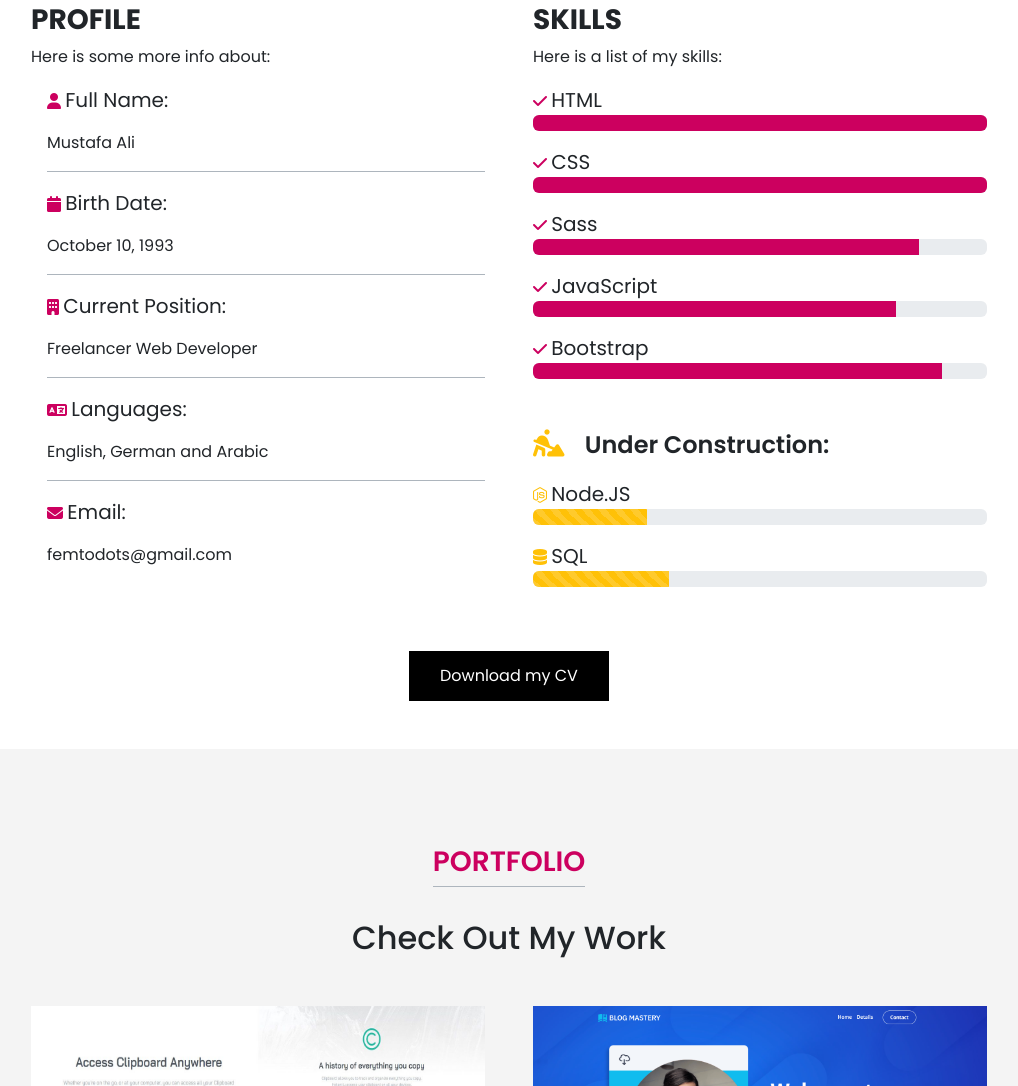
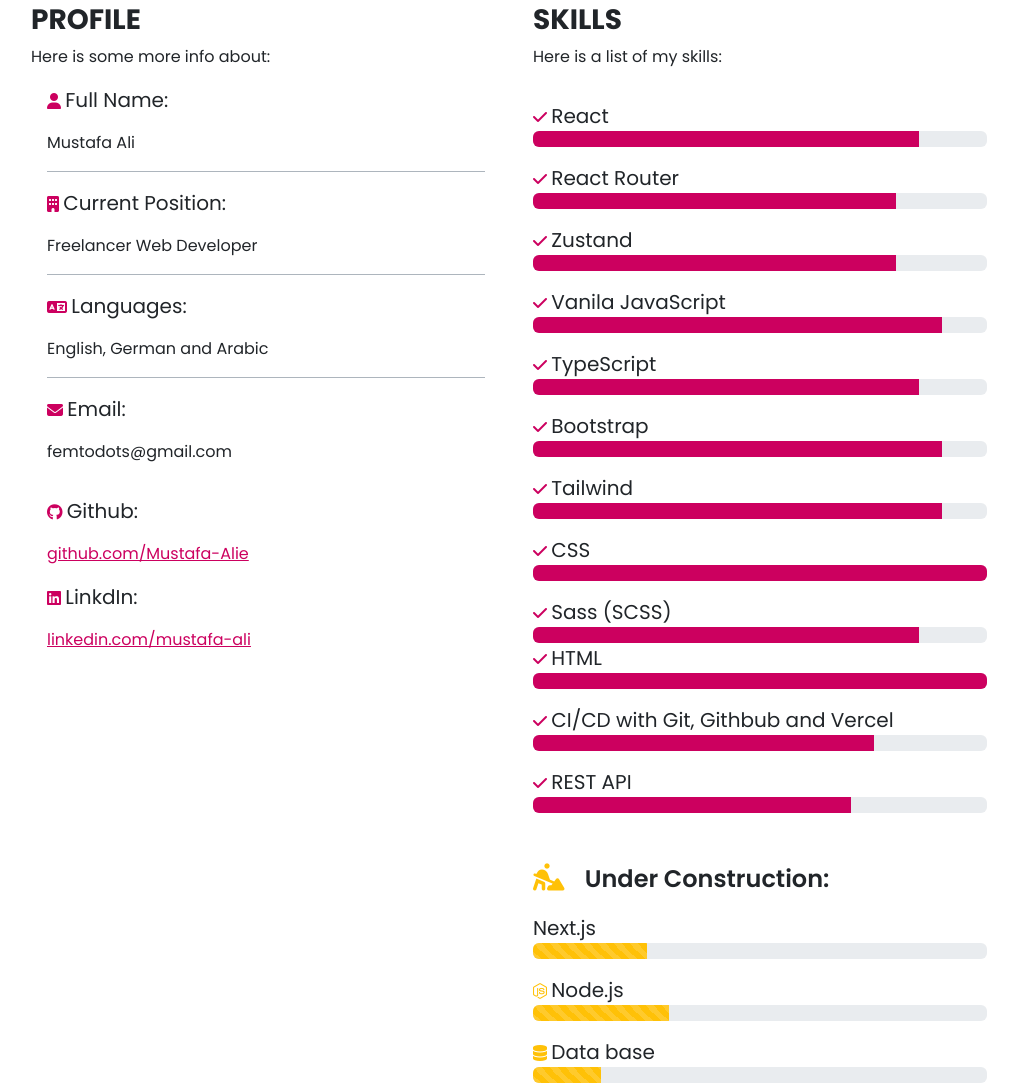
Before and after one commit to Mustafa-Alie/portfolio, a website: page index.html in a window 1280 px wide. Shown: the part 1406-2492 px from the top of the page, without its empty margins (131-1149 px from the left). Drawn offline with Linux system fonts and the light colour scheme.

Commit message:
adding react skills

```diff
--- a/index.html
+++ b/index.html
@@ -82,11 +82,7 @@
           <img src="./images/me.jpg" alt="my picture" class="img-fluid rounded-circle my-img">
 
           <p class="text-md-start text-center">
-            An IT guy turned Web Developer. Living in the beautiful city of Athens, Greece.
-            <br>
-            I started with C#, then moved to web technologies like HTML, CSS, SASS, JavaScript and Bootstrap.
-            <br>
-            My next step is to get deeper into Backend Technologies and Database.
+            I used to work as an IT and System Administrator, but my focus has shifted to frontend development using React. I've been building web apps with React, TypeScript, Tailwind, and React Router, handling everything from component design to state management and routing. I enjoy creating responsive, accessible UIs and writing clean, maintainable code. Now, I’m looking to grow as a React frontend developer and work on real-world projects that solve user problems through thoughtful design and solid code architecture.
           </p>
 
         </div>
@@ -114,17 +110,6 @@
 
               <p>
                 Mustafa Ali
-              </p>
-            </li>
-
-            <li class="border-bottom border-dark-subtle pt-3">
-              <p>
-                <i class="fa-solid fa-calendar text-primary"></i>
-                <span class="fs-5">Birth Date:</span>
-              </p>
-
-              <p>
-                October 10, 1993
               </p>
             </li>
 
@@ -160,6 +145,30 @@
                 femtodots@gmail.com
               </p>
             </li>
+
+             <li class="pt-3">
+              <p>
+                <i class="fa-brands fa-github text-primary"></i>
+                <span class="fs-5">Github:</span>
+              </p>
+
+              <a href="https://github.com/Mustafa-Alie" target="_blank">
+                github.com/Mustafa-Alie
+              </a>
+            </li>
+
+            <li class="pt-3">
+              <p>
+                <i class="fa-brands fa-linkedin text-primary"></i>
+                <span class="fs-5">LinkdIn:</span>
+              </p>
+
+              <a href="https://www.linkedin.com/in/mustafa-ali-59a737230/" target="_blank">
+                linkedin.com/mustafa-ali
+              </a>
+            </li>
+
+
           </ul>
 
         </div>
@@ -171,13 +180,73 @@
           </p>
 
           <ul class="list-unstyled">
-            <li>
+             <li class="pt-3">
               <p class="mb-0">
-                <i class="fa-solid fa-check text-primary"></i>
-                <span class="fs-5">HTML</span>
+                <i class=" fa-solid fa-check text-primary"></i>
+                <span class="fs-5">React</span>
               </p>
               <div class="progress">
-                <div class="progress-bar w-100"></div>
+                <div class="progress-bar" style="width: 85%;"></div>
+              </div>
+            </li>
+
+             <li class="pt-3">
+              <p class="mb-0">
+                <i class=" fa-solid fa-check text-primary"></i>
+                <span class="fs-5">React Router</span>
+              </p>
+              <div class="progress">
+                <div class="progress-bar" style="width: 80%;"></div>
+              </div>
+            </li>
+
+            <li class="pt-3">
+              <p class="mb-0">
+                <i class=" fa-solid fa-check text-primary"></i>
+                <span class="fs-5">Zustand</span>
+              </p>
+              <div class="progress">
+                <div class="progress-bar" style="width: 80%;"></div>
+              </div>
+            </li>
+
+              <li class="pt-3">
+              <p class="mb-0">
+                <i class=" fa-solid fa-check text-primary"></i>
+                <span class="fs-5">Vanila JavaScript</span>
+              </p>
+              <div class="progress">
+                <div class="progress-bar" style="width: 90%;"></div>
+              </div>
+            </li>
+
+             <li class="pt-3">
+              <p class="mb-0">
+                <i class=" fa-solid fa-check text-primary"></i>
+                <span class="fs-5">TypeScript</span>
+              </p>
+              <div class="progress">
+                <div class="progress-bar" style="width: 85%;"></div>
+              </div>
+            </li>
+
+            <li class="pt-3">
+              <p class="mb-0">
+                <i class=" fa-solid fa-check text-primary"></i>
+                <span class="fs-5">Bootstrap</span>
+              </p>
+              <div class="progress">
+                <div class="progress-bar" style="width: 90%;"></div>
+              </div>
+            </li>
+
+            <li class="pt-3">
+              <p class="mb-0">
+                <i class=" fa-solid fa-check text-primary"></i>
+                <span class="fs-5">Tailwind</span>
+              </p>
+              <div class="progress">
+                <div class="progress-bar" style="width: 90%;"></div>
               </div>
             </li>
 
@@ -194,30 +263,40 @@
             <li class="pt-3">
               <p class="mb-0">
                 <i class=" fa-solid fa-check text-primary"></i>
-                <span class="fs-5">Sass</span>
+                <span class="fs-5">Sass (SCSS)</span>
               </p>
               <div class="progress">
                 <div class="progress-bar" style="width: 85%;"></div>
               </div>
             </li>
 
-            <li class="pt-3">
+            <li>
               <p class="mb-0">
-                <i class=" fa-solid fa-check text-primary"></i>
-                <span class="fs-5">JavaScript</span>
+                <i class="fa-solid fa-check text-primary"></i>
+                <span class="fs-5">HTML</span>
               </p>
               <div class="progress">
-                <div class="progress-bar" style="width: 80%;"></div>
+                <div class="progress-bar w-100"></div>
               </div>
             </li>
 
-            <li class="pt-3">
+              <li class="pt-3">
               <p class="mb-0">
                 <i class=" fa-solid fa-check text-primary"></i>
-                <span class="fs-5">Bootstrap</span>
+                <span class="fs-5">CI/CD with Git, Githbub and Vercel</span>
               </p>
               <div class="progress">
-                <div class="progress-bar" style="width: 90%;"></div>
+                <div class="progress-bar" style="width: 75%;"></div>
+              </div>
+            </li>
+
+               <li class="pt-3">
+              <p class="mb-0">
+                <i class=" fa-solid fa-check text-primary"></i>
+                <span class="fs-5">REST API</span>
+              </p>
+              <div class="progress">
+                <div class="progress-bar" style="width: 70%;"></div>
               </div>
             </li>
 
@@ -230,8 +309,7 @@
 
             <li class="pt-3">
               <p class="mb-0">
-                <i class="fa-brands fa-node-js text-warning"></i>
-                <span class="fs-5">Node.JS</span>
+                <span class="fs-5">Next.js</span>
               </p>
               <div class="progress">
                 <div class="progress-bar progress-bar-striped progress-bar-animated bg-warning" style="width: 25%">
@@ -241,11 +319,22 @@
 
             <li class="pt-3">
               <p class="mb-0">
-                <i class="fa-solid fa-database text-warning"></i>
-                <span class="fs-5">SQL</span>
+                <i class="fa-brands fa-node-js text-warning"></i>
+                <span class="fs-5">Node.js</span>
               </p>
               <div class="progress">
                 <div class="progress-bar progress-bar-striped progress-bar-animated bg-warning" style="width: 30%">
+                </div>
+              </div>
+            </li>
+
+             <li class="pt-3">
+              <p class="mb-0">
+                <i class="fa-solid fa-database text-warning"></i>
+                <span class="fs-5">Data base</span>
+              </p>
+              <div class="progress">
+                <div class="progress-bar progress-bar-striped progress-bar-animated bg-warning" style="width: 15%">
                 </div>
               </div>
             </li>
@@ -255,37 +344,6 @@
 
       </div>
 
-      <div class="row text-center pt-5">
-        <div class="col-md-4 offset-md-4">
-          <a href="" class="btn btn-dark" data-bs-toggle="modal" data-bs-target="#modal1">
-            Download my CV
-          </a>
-
-          <div class="modal fade" id="modal1" tabindex="-1">
-            <div class="modal-dialog  modal-dialog-centered">
-              <div class="modal-content">
-                <div class="modal-header border-0">
-                  <h1 class="modal-title fs-5" id="modal1">Only for Authorized Users &#128539;</h1>
-                  <button type="button" class="btn-close" data-bs-dismiss="modal" aria-label="Close"></button>
-                </div>
-                <div class="modal-body">
-                  <input type="password" class="form-control form-control-lg" id="passwordInput"
-                    placeholder="Enter password">
-                  <div id="liveAlertPlaceholder" class="pt-3"></div>
-
-
-                </div>
-                <div class="modal-footer border-0">
-                  <button type="button" class="btn btn-danger rounded-5" data-bs-dismiss="modal">Close</button>
-                  <button type="button" class="btn btn-success rounded-5" id="liveAlertBtn">Submit</button>
-
-                </div>
-              </div>
-            </div>
-          </div>
-
-        </div>
-      </div>
     </div>
   </section>
 
@@ -304,6 +362,19 @@
       </div>
 
       <div class="row gx-md-5 gy-5">
+
+        <div class="col-md-6">
+          <a href="./images/project7.png" data-lightbox="portfolio" data-title="Kanban">
+            <img src="./images/project7.png" alt="Image 1" class="img-fluid h-100">
+          </a>
+        </div>
+
+        <div class="col-md-6">
+          <a href="./images/project8.png" data-lightbox="portfolio" data-title="Multistep Form">
+            <img src="./images/project8.png" alt="Image 2" class="img-fluid h-100">
+          </a>
+        </div>
+
         <div class="col-md-6">
           <a href="./images/project1.jpg" data-lightbox="portfolio" data-title="Clipboard Landing Page">
             <img src="./images/project1.jpg" alt="Image 1" class="img-fluid h-100">
@@ -345,7 +416,7 @@
   </section>
 
   <!-- Services -->
-  <section class="text-white services pb-5">
+  <!-- <section class="text-white services pb-5">
     <div class="container">
       <div class="row text-center">
         <div class="col-lg-4 offset-lg-4 pb-3 mb-3 h-100">
@@ -363,7 +434,7 @@
       <div class="row gx-md-5 gy-5">
         <div class="col-md-4 d-flex flex-column justify-content-start align-items-center gap-3">
           <i class="fa-solid fa-globe text-primary display-5"></i>
-          <h3>Web Development</h3>
+          <h3>Responsive Frontend Development</h3>
           <span class="w-50 mx-auto border-bottom border-dark-subtle"></span>
           <p class="text-center">
             Front-End Web Development with focus on crafting responsive, interactive websites using HTML, CSS,
@@ -400,7 +471,7 @@
       </div>
     </div>
     </div>
-  </section>
+  </section> -->
 
   <!-- contact -->
   <footer class="text-bg-dark bg-gradient pb-5">
```
Also changed, not shown: images/5.jpeg (deleted), images/project7.png (added), images/project8.png (added).
